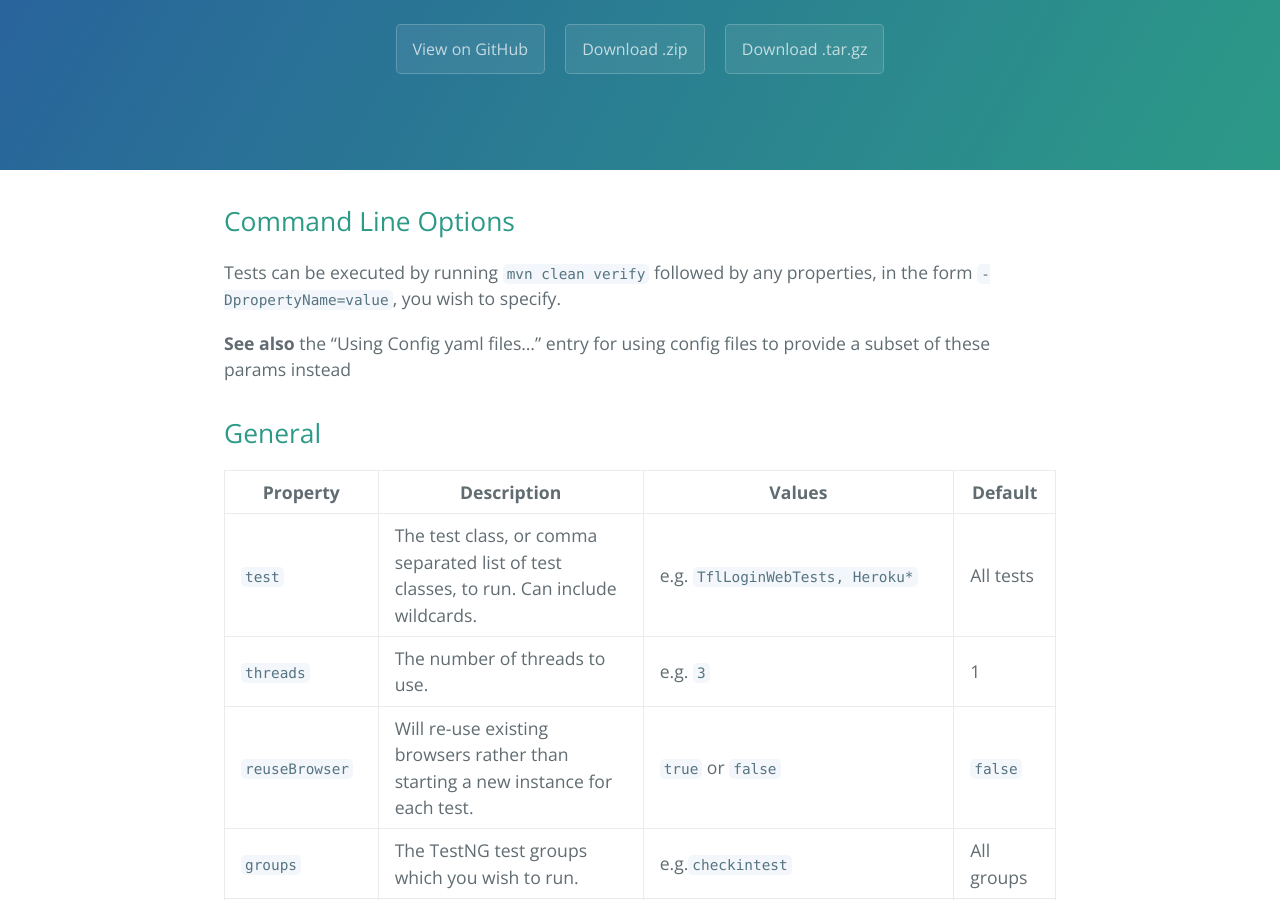
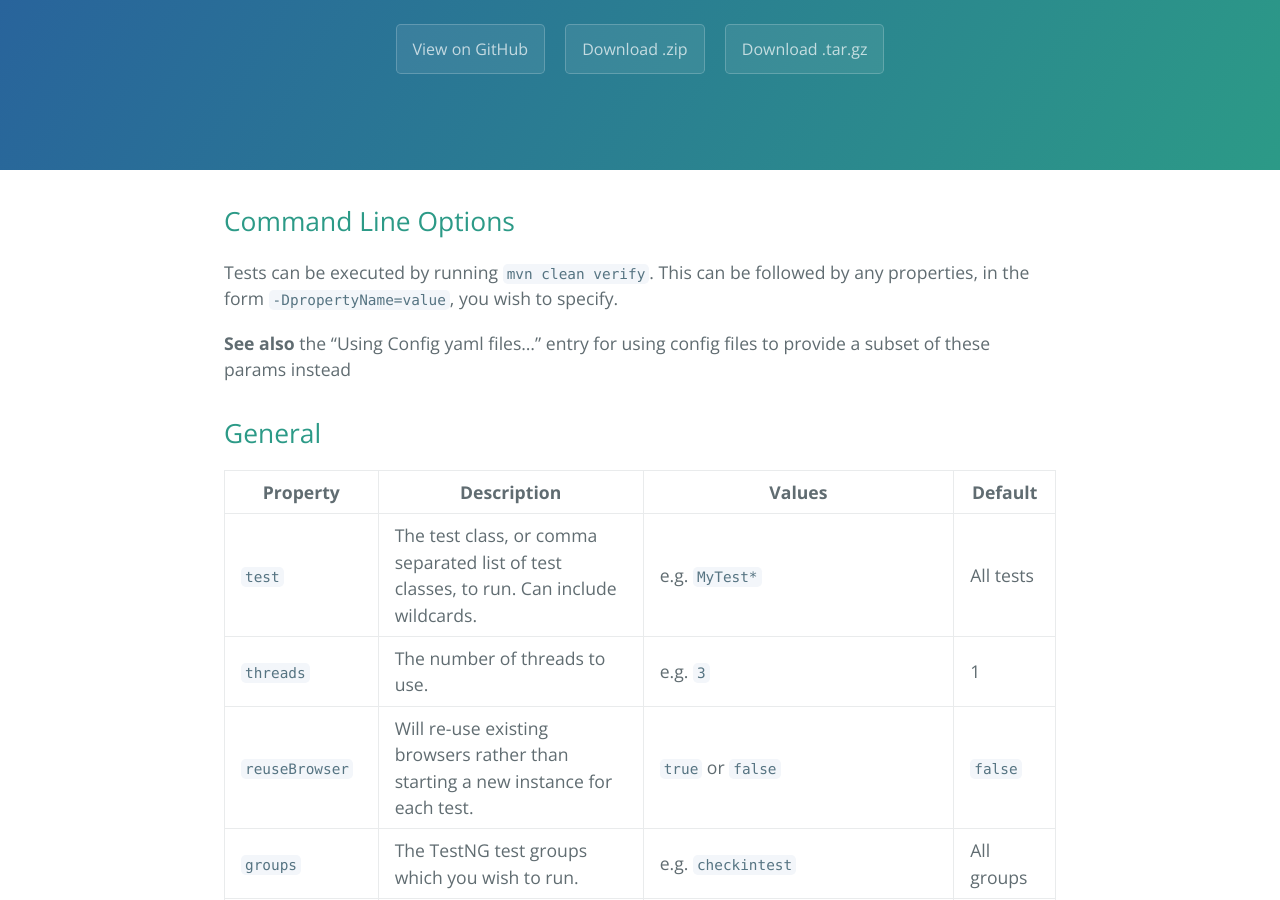
Before and after one commit to Frameworkium/frameworkium.github.io, a Jekyll site: the page built from _pages/Command-Line-Options.md, in a window 1280 px wide and 900 px high, scrolled down 299 px. Built offline with Jekyll 4.4.1, drawn with Linux system fonts in a browser that asks for light colours.

Commit message:
Remove Gemfile.lock and tweak Command-Line-Options.md

```diff
--- a/_pages/Command-Line-Options.md
+++ b/_pages/Command-Line-Options.md
@@ -5,8 +5,9 @@ category: wiki
 section: 2 - Basics
 order: 1
 ---
-Tests can be executed by running `mvn clean verify` followed by any properties,
-in the form `-DpropertyName=value`, you wish to specify.
+Tests can be executed by running `mvn clean verify`.
+This can be followed by any properties, in the form `-DpropertyName=value`,
+you wish to specify.
 
 **See also** the "Using Config yaml files..." entry for using config files
 to provide a subset of these params instead
@@ -15,10 +16,10 @@ to provide a subset of these params instead
 
 Property | Description | Values | Default
 -------- | ----------- | ------ | -------
-`test`| The test class, or comma separated list of test classes, to run. Can include wildcards. | e.g. `TflLoginWebTests, Heroku*` | All tests
+`test`| The test class, or comma separated list of test classes, to run. Can include wildcards. | e.g. `MyTest*` | All tests
 `threads`| The number of threads to use. | e.g. `3` | 1
 `reuseBrowser` | Will re-use existing browsers rather than starting a new instance for each test. | `true` or `false` |  `false`
-`groups`| The TestNG test groups which you wish to run. | e.g.`checkintest` | All groups
+`groups`| The TestNG test groups which you wish to run. | e.g. `checkintest` | All groups
 `build`| The build version or app version to log to Sauce Labs, BrowserStack, or Capture. | e.g. `build-1234` | none
 `proxy` | Proxy server to be used from Selenium and REST API requests. | `system`, `autodetect`, `direct` or `http://{hostname}:{port}`, e.g. `http://10.3.2.22:80` | none
 `maxRetryCount` | Additional attempts to retry a failed test. | e.g. `3` | 1
```
Also changed, not shown: Gemfile.lock.
